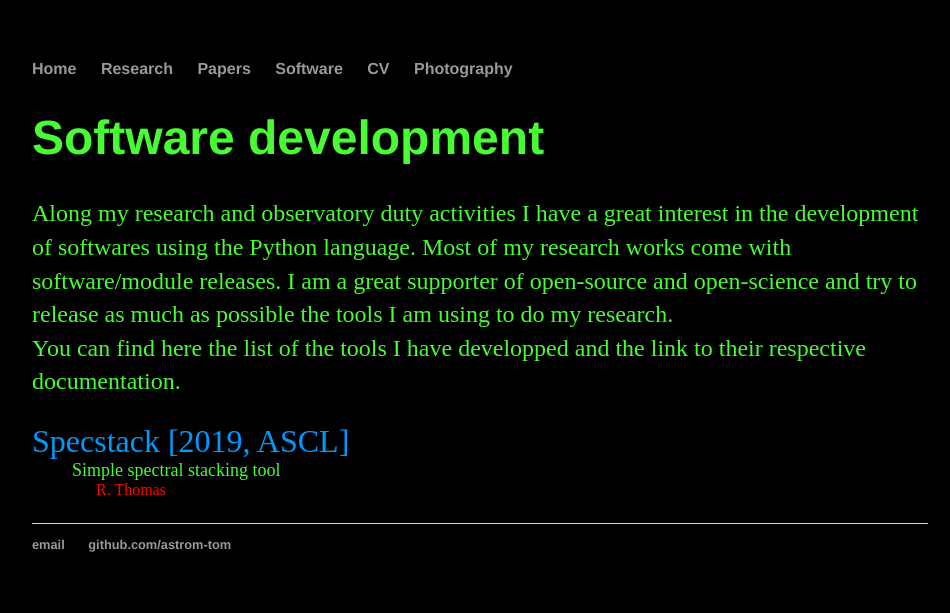
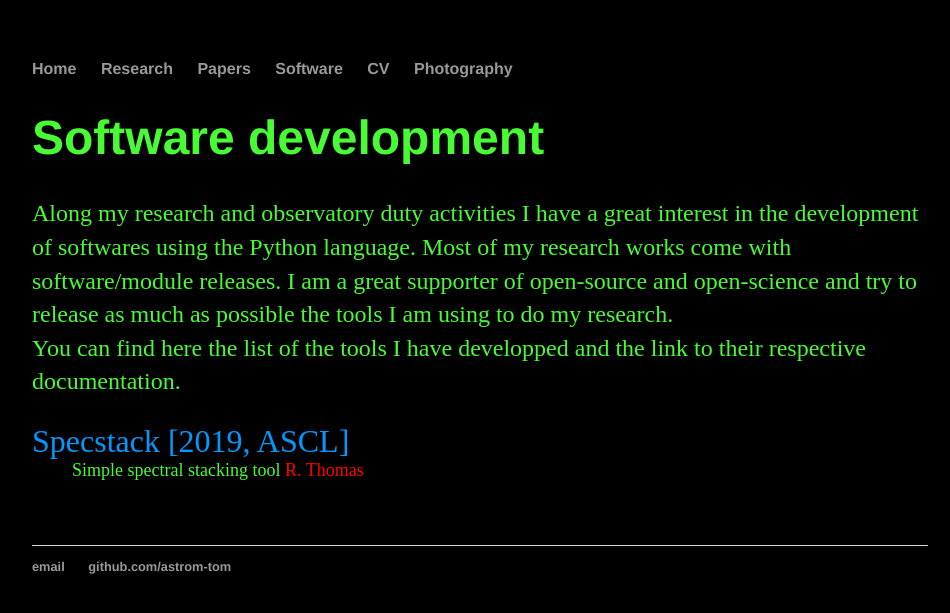
Before and after one commit to astrom-tom/astrom-tom.github.io, a Jekyll site: the page built from Software/index.html, in a window 1280 px wide. Shown: the top 613 px of the page, without its empty margins (160-1110 px from the left). Built offline with Jekyll 4.4.1, drawn with Linux system fonts in a browser that asks for light colours.

Commit message:
Update index.html

```diff
--- a/Software/index.html
+++ b/Software/index.html
@@ -14,8 +14,7 @@
 
 <dl style="color:rgb(73, 251, 53);" >
   <dt> <font size="6"> <span class='softR'>Specstack [2019, ASCL]</span> </font> </dt>
-  <dd> <font size="4"> Simple spectral stacking tool </font> <br>
-     &nbsp;&nbsp;&nbsp;&nbsp;&nbsp; <span class='me'>R. Thomas</span></p> </dd>
+  <dd> <font size="4"> Simple spectral stacking tool <span class='me'>R. Thomas</span></p> </font> <br> </dd>
 
 </dl>
 
```
